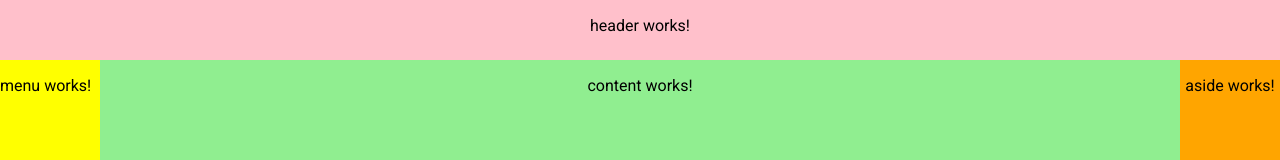
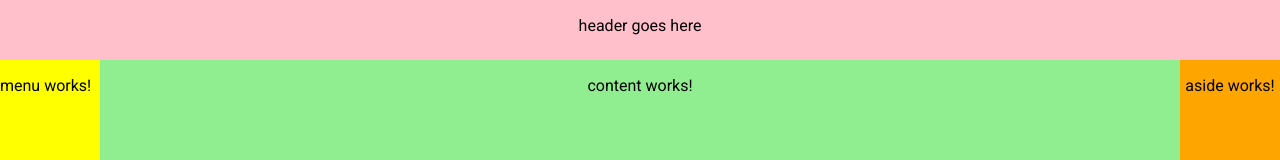
Before and after one commit to mcaboche/ContinuousDeployment, an Angular app: page / in a window 1280 px wide. Shown: the top 160 px of the page. Built offline with nearby package versions, Linux system fonts and the light colour scheme.

Commit message:
CI : build conditionally

```diff
--- a/src/app/header/header.component.html
+++ b/src/app/header/header.component.html
@@ -1 +1 @@
-<p>header works!</p>
+<p>header goes here</p>
```
